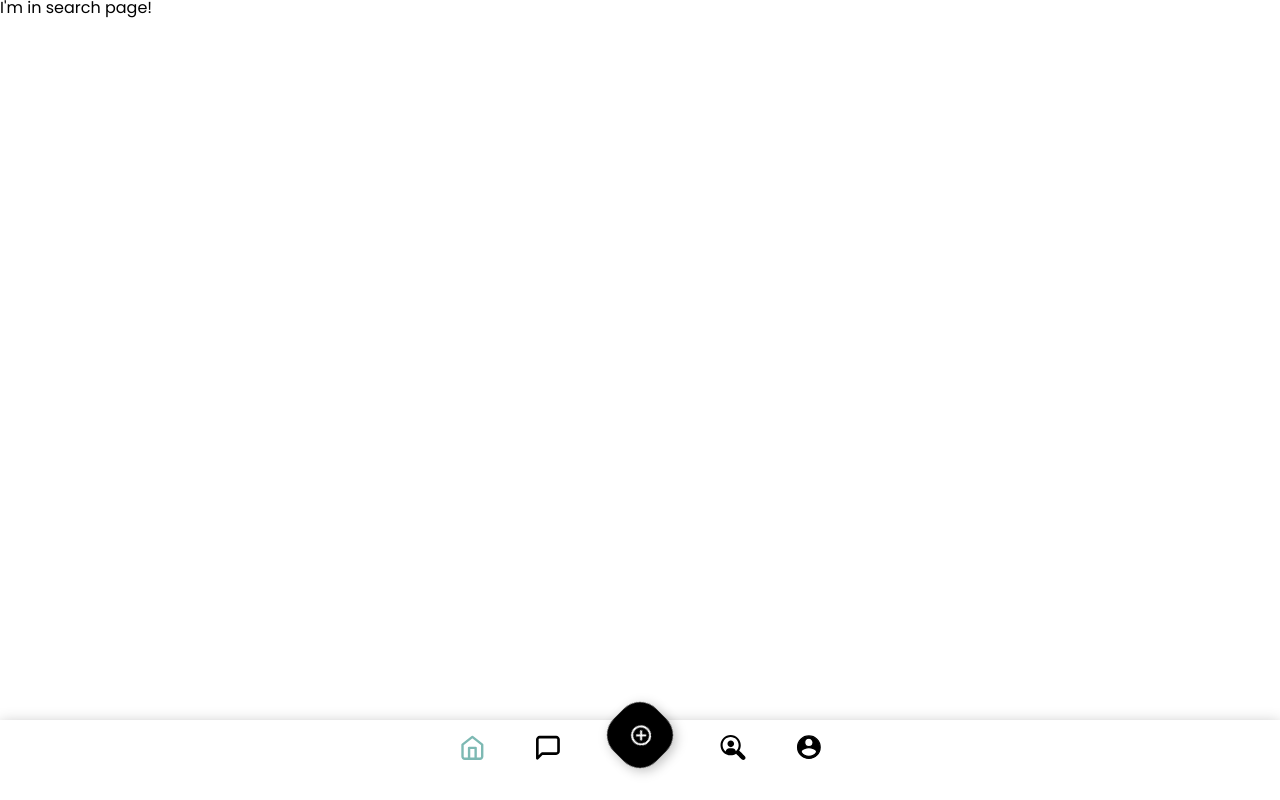
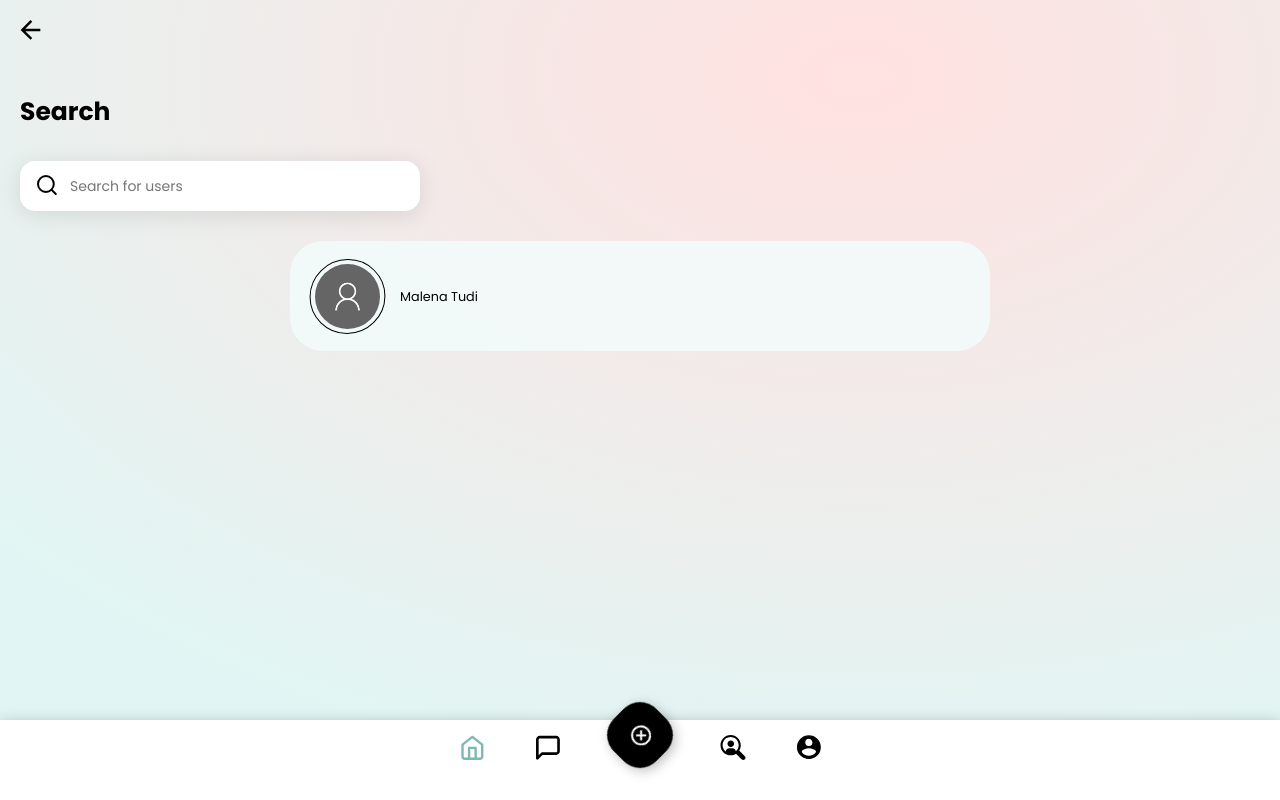
Before and after one commit to ruineto-software-engineer/socially, a React (Create React App) app: page /search in a window 1280 px wide. Built offline with nearby package versions, Linux system fonts and the light colour scheme; no server answers.

Commit message:
styled: search page layout

```diff
--- /dev/null
+++ b/src/components/SearchedUserCard/index.js
@@ -0,0 +1,18 @@
+import profileDefaultPicture from "../../assets/backdrops/profileDefaultPicture.png";
+import {
+  SearchedUserCardContainer,
+  UserImageContainer,
+  UserImage,
+  UserName,
+} from "./style";
+
+export default function SearchedUserCard() {
+  return (
+    <SearchedUserCardContainer>
+      <UserImageContainer />
+      <UserImage alt="userImage*" src={profileDefaultPicture} />
+
+      <UserName>Malena Tudi</UserName>
+    </SearchedUserCardContainer>
+  );
+}
--- /dev/null
+++ b/src/components/SearchedUserCard/style.js
@@ -0,0 +1,56 @@
+import styled from "styled-components";
+
+const SearchedUserCardContainer = styled.div`
+  width: 100%;
+  height: 110px;
+
+  background: rgba(243, 251, 251, 0.9);
+  border-radius: 33px;
+
+  display: flex;
+  align-items: center;
+  justify-content: flex-start;
+
+  padding: 20px;
+
+  cursor: pointer;
+
+  @media screen and (min-width: 700px) {
+    width: 700px;
+  }
+`;
+
+const UserImageContainer = styled.div`
+  border: 1px solid #000000;
+
+  border-radius: 100%;
+  width: 75px;
+  height: 75px;
+
+  position: absolute;
+
+  transform: matrix(0.71, 0.7, -0.72, 0.71, 0, 0);
+`;
+
+const UserImage = styled.img`
+  width: 65px;
+  height: 65px;
+  border-radius: 100%;
+
+  position: relative;
+  left: 5px;
+`;
+
+const UserName = styled.p`
+  font-family: "Poppins";
+  font-style: normal;
+  font-weight: 400;
+  font-size: 12.8px;
+  line-height: 19px;
+
+  margin-left: 25px;
+
+  color: #000000;
+`;
+
+export { SearchedUserCardContainer, UserImageContainer, UserImage, UserName };
--- a/src/pages/Search/index.js
+++ b/src/pages/Search/index.js
@@ -1,3 +1,51 @@
+import { useNavigate } from "react-router-dom";
+import SearchedUserCard from "../../components/SearchedUserCard";
+import feedbg from "../../assets/backdrops/feedbg.svg";
+import buttonBack from "../../assets/icons/buttonBack.svg";
+import search from "../../assets/icons/search.svg";
+import {
+  Container,
+  ProfileBackdrops,
+  Chatbg,
+  Content,
+  ButtonBack,
+  TitlePage,
+  InputFilterControl,
+  UsersContainer,
+} from "./style";
+
 export default function Search() {
-  return "I'm in search page!";
+  const navigate = useNavigate();
+
+  return (
+    <Container>
+      <ProfileBackdrops>
+        <Chatbg alt="feedbg.svg" src={feedbg} />
+      </ProfileBackdrops>
+
+      <Content>
+        <ButtonBack
+          onClick={() => navigate("/feed")}
+          alt="buttonBack.svg"
+          src={buttonBack}
+        />
+
+        <TitlePage>Search</TitlePage>
+
+        <InputFilterControl
+          style={{
+            backgroundImage: `url(${search})`,
+            backgroundPosition: "17px 14px",
+            backgroundRepeat: "no-repeat",
+            backgroundColor: "white",
+          }}
+          placeholder="Search for users"
+        />
+
+        <UsersContainer>
+          <SearchedUserCard />
+        </UsersContainer>
+      </Content>
+    </Container>
+  );
 }
--- /dev/null
+++ b/src/pages/Search/style.js
@@ -0,0 +1,119 @@
+import styled from "styled-components";
+
+const Container = styled.div`
+  width: 100vw;
+
+  @media screen and (min-width: 700px) {
+    background: radial-gradient(
+      89.56% 89.56% at 67.09% 9.5%,
+      #ffe1e0 0%,
+      #e1f6f4 100%
+    );
+  }
+`;
+
+const ProfileBackdrops = styled.div`
+  display: flex;
+  align-items: flex-start;
+  justify-content: flex-end;
+
+  position: absolute;
+
+  width: 100%;
+
+  z-index: -1;
+
+  @media screen and (min-width: 700px) {
+    display: none;
+  }
+`;
+
+const Chatbg = styled.img`
+  transform: scaleX(-1);
+  width: 50%;
+`;
+
+const Content = styled.div`
+  padding: 20px 20px 0 20px;
+
+  z-index: 1;
+
+  width: 100vw;
+  height: 100vh; /* valid only reader length 1 or 0 - Desktop */
+`;
+
+const ButtonBack = styled.img`
+  cursor: pointer;
+
+  margin-bottom: 50px;
+`;
+
+const TitlePage = styled.h2`
+  font-family: "Poppins";
+  font-style: normal;
+  font-weight: 700;
+  font-size: 25px;
+  line-height: 38px;
+
+  margin-bottom: 30px;
+
+  color: #000000;
+`;
+
+const InputFilterControl = styled.input`
+  width: 100%;
+  height: 50px;
+
+  border: none;
+
+  padding: 20px 20px 20px 50px;
+  margin-bottom: 30px;
+
+  box-shadow: 0px 4px 25px rgba(0, 0, 0, 0.1);
+  border-radius: 15px;
+
+  font-family: "Poppins";
+  font-style: normal;
+  font-weight: 400;
+  font-size: 14px;
+  line-height: 19px;
+
+  color: #c4c4c4;
+
+  &:hover {
+    font-family: "Poppins";
+    font-style: normal;
+    font-weight: 400;
+    font-size: 14px;
+    line-height: 19px;
+
+    color: #c4c4c4;
+  }
+
+  @media screen and (min-width: 700px) {
+    width: 400px;
+  }
+`;
+
+const UsersContainer = styled.div`
+  display: flex;
+  flex-direction: column;
+  align-items: center;
+  justify-content: center;
+  gap: 30px;
+
+  width: 100%;
+
+  padding-bottom: 120px;
+`;
+
+export {
+  Container,
+  ProfileBackdrops,
+  Chatbg,
+  Content,
+  ButtonBack,
+  TitlePage,
+  InputFilterControl,
+  UsersContainer,
+};
```
Also changed, not shown: src/assets/backdrops/chatbg.svg (added), src/assets/icons/search.svg (added).
